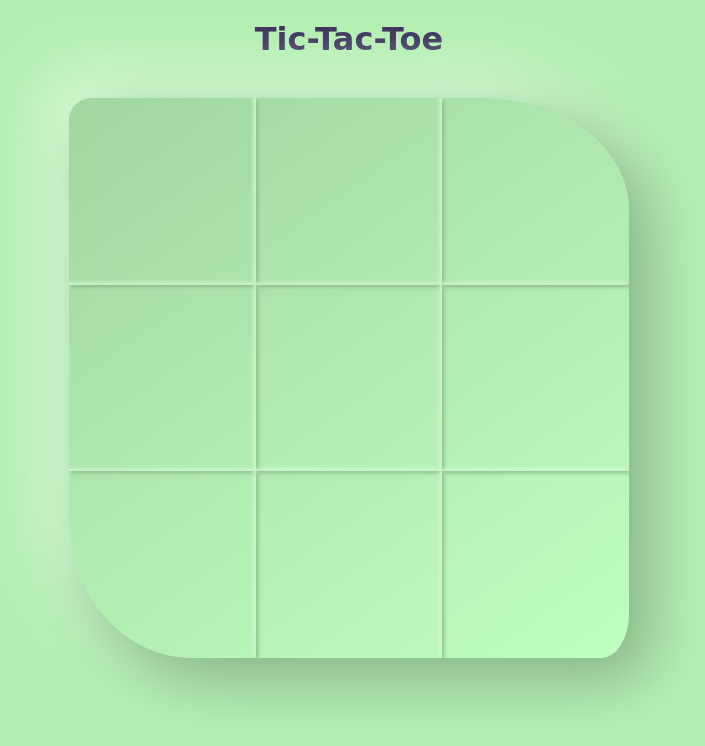
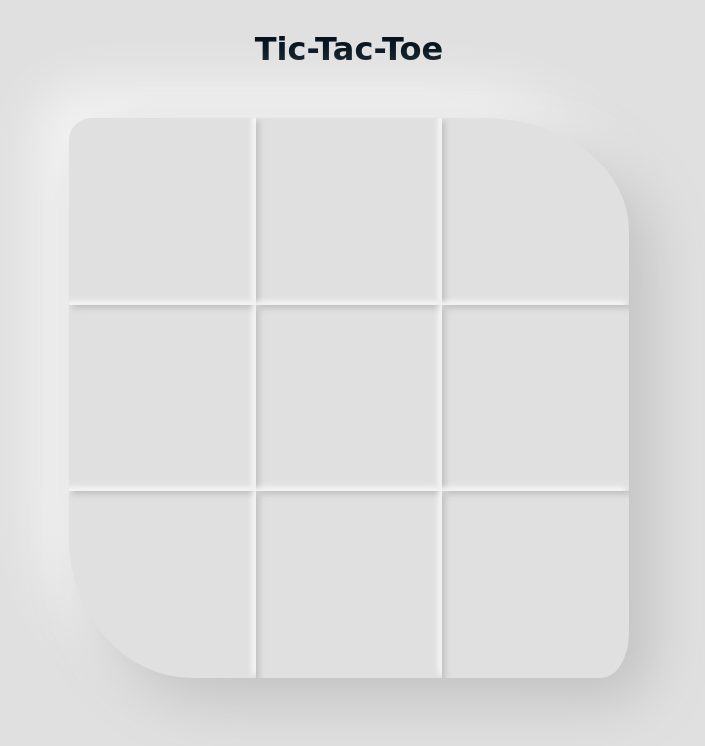
Before and after one commit to waLah204/tic-tac-toe, a plain HTML site: page index.html in a window 1280 px wide. Shown: the whole page, without its empty margins (291-996 px from the left). Drawn offline with Linux system fonts and the light colour scheme; a web font is replaced by a local one.

Commit message:
Update style.css

```diff
--- a/style.css
+++ b/style.css
@@ -8,8 +8,8 @@
 
 :root{
     --color-light: #F8F4E3;
-    --color-medium: #B3EFB2;
-    --color-dark: #041B15;
+    --color-medium: #e0e0e0;
+    --color-dark: #02111B;
     --color-dark-two: #2A2B2A;
     --color-color: #392F5A;
 
@@ -17,15 +17,15 @@
 }
 
 body{
-    background-color: var(--color-medium);
+    background: #e0e0e0;
     font-family: var(--font-family);
 }
 
 .main_heading{
     text-align: center;
-    color: var(--color-color);
+    color: var(--color-dark);
     font-size: 2rem;
-    padding: 20px 0;
+    padding: 30px 0;
     user-select: none;
     font-weight: 600;
 }
@@ -39,41 +39,17 @@ body{
     margin: 20px auto;
     border: none;
     border-radius: 4% 26% 5% 22% / 4% 20% 8% 25%  ;
-    background: linear-gradient(145deg, #a1d7a0, #c0ffbe);
-    box-shadow:  20px 20px 60px #84b184, -20px -20px 60px #e2ffe0;
+    background: #e0e0e0;
+    box-shadow:  20px 20px 60px #bebebe, -20px -20px 60px #ffffff;
     overflow: hidden;
 }
 
 .square{
     position: relative;
-    /* border: 3px solid #3a3b3a; */
-    border-collapse: collapse;
     cursor: pointer;
-    box-shadow:  2px 2px 4px #8dbd8d,
-             -2px -2px 4px #d9ffd7;
+    box-shadow:  3px 3px 6px #bebebe,
+             -3px -3px 6px #ffffff;
 }
-
-/* .square:first-child,
-.square:nth-child(2),
-.square:nth-child(3){
-    border-top: none;
-}
-
-.square:first-child,
-.square:nth-child(3n + 1){
-    border-left: none;
-}
-
-.square:last-child,
-.square:nth-child(3n){
-    border-right: none;
-}
-
-.square:last-child,
-.square:nth-child(7),
-.square:nth-child(8){
-    border-bottom: none;
-} */
 
 .square.x::after,
 .square.x::before,
@@ -99,9 +75,9 @@ body{
 
 .game_board.x .square:not(.circle):not(.x):hover::after,
 .game_board.x .square:not(.circle):not(.x):hover::before{
-    background: linear-gradient(145deg, #c0ffbe, #a1d7a0);
-    box-shadow:  4px 4px 9px #aae3a9,
-             -4px -4px 9px #bcfbbb;
+    background: var(--color-medium);
+    box-shadow:  4px 4px 9px #bebebe,
+             -4px -4px 9px #ffffff;
 }
 
 .square.circle::before,
@@ -127,10 +103,15 @@ body{
     left: 30%;
 }
 
+.game_board.circle .square.square:not(.x):not(.circle):hover::after{
+    background: linear-gradient(145deg, #cacaca, #f0f0f0);
+    box-shadow:  17px 17px 33px #bebebe, -17px -17px 33px #ffffff;
+}
+
 .game_board.circle .square:not(.x):not(.circle):hover::before{
-    background: linear-gradient(145deg, #c0ffbe, #a1d7a0);
-    box-shadow:  4px 4px 10px #9fd59e,
-             -4px -4px 10px #c7ffc6;
+    background: var(--color-medium);
+    box-shadow:  4px 4px 10px #bebebe,
+             -4px -4px 10px #ffffff;
 }
 
 .square.x, .square.circle{
@@ -158,7 +139,7 @@ body{
     font-weight: 600;
     color: var(--color-dark-two);
     border-radius: 10px;
-    transition: all .3s linear;
+    user-select: none;
 }
 .restart_btn:hover{
     color: var(--color-light);
@@ -172,7 +153,7 @@ body{
     margin-bottom: 20px;
 }
 
-@media (max-width: 700px){
+@media (max-width: 650px){
     .game_board{
         margin: 30% auto;
     }
```
